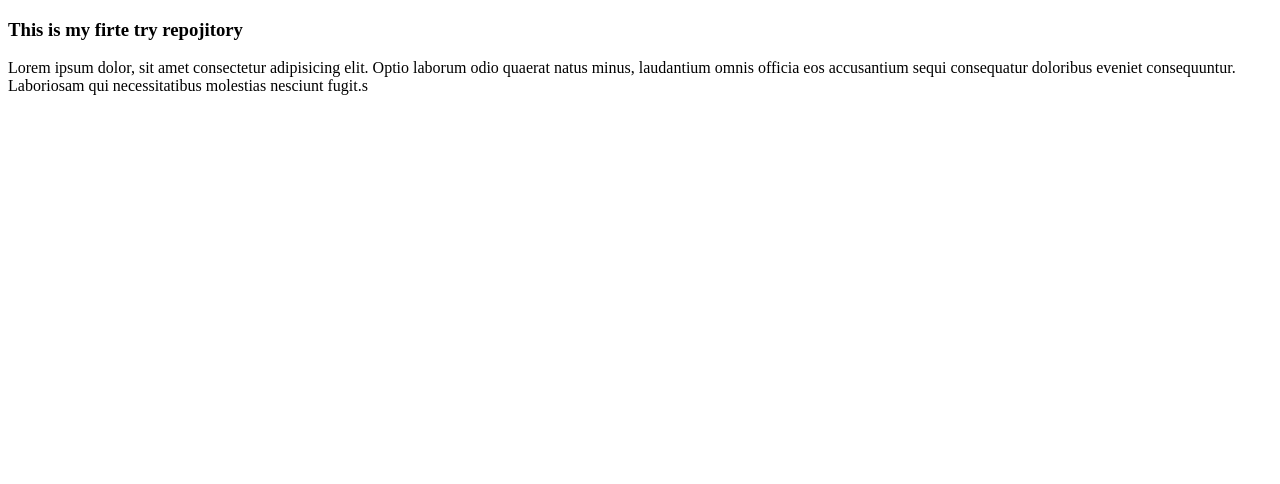
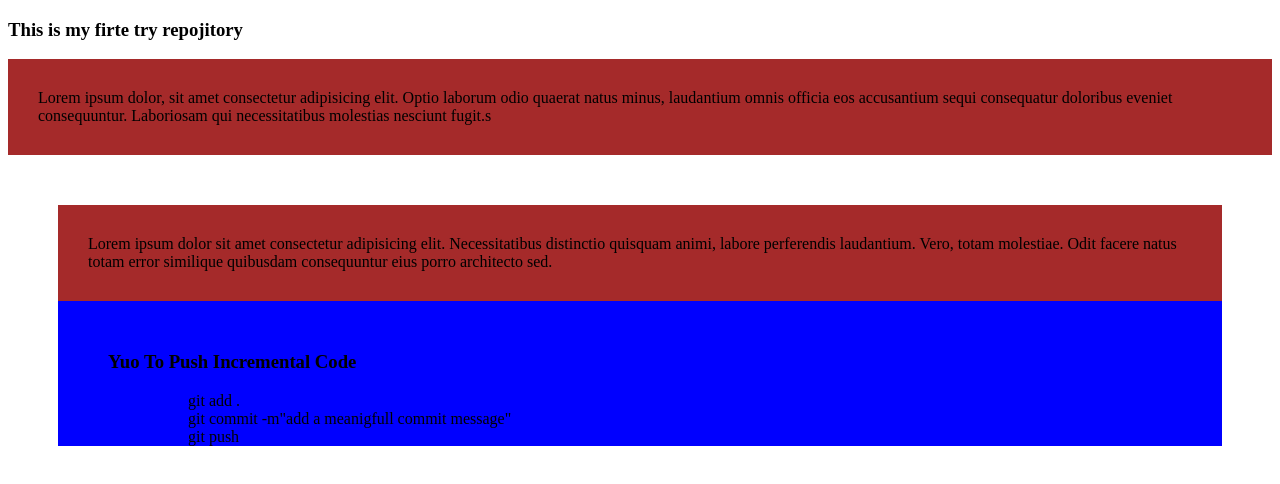
Before and after one commit to naimweb88/simple-website, a plain HTML site: page index.html in a window 1280 px wide. Drawn offline with Linux system fonts and the light colour scheme.

Commit message:
styles doun

```diff
--- a/index.html
+++ b/index.html
@@ -4,9 +4,24 @@
     <meta charset="UTF-8">
     <meta name="viewport" content="width=device-width, initial-scale=1.0">
     <title>My simple web site</title>
+    <link rel="stylesheet" href="styles/blog.css">
 </head>
 <body>
     <h3>This is my firte try repojitory</h3>
     <p>Lorem ipsum dolor, sit amet consectetur adipisicing elit. Optio laborum odio quaerat natus minus, laudantium omnis officia eos accusantium sequi consequatur doloribus eveniet consequuntur. Laboriosam qui necessitatibus molestias nesciunt fugit.s</p>
+    <div>
+        <p>
+            Lorem ipsum dolor sit amet consectetur adipisicing elit. Necessitatibus distinctio quisquam animi, labore perferendis laudantium. Vero, totam molestiae. Odit facere natus totam error similique quibusdam consequuntur eius porro architecto sed.
+        </p>
+        <div>
+            <h3>Yuo To Push Incremental Code </h3>
+            <ul>
+                <ol>git add .</ol>
+                <ol>git commit  -m"add a meanigfull commit message"</ol>
+                <ol>git push</ol>
+
+            </ul>
+        </div>
+    </div>
 </body>
 </html>
--- /dev/null
+++ b/styles/blog.css
@@ -0,0 +1,9 @@
+p{
+    background-color: brown;
+    padding: 30px;
+}
+div{
+    background-color: blue;
+    margin: 50px;
+
+}
```
